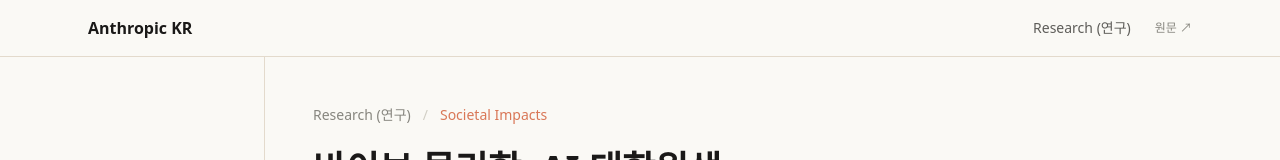
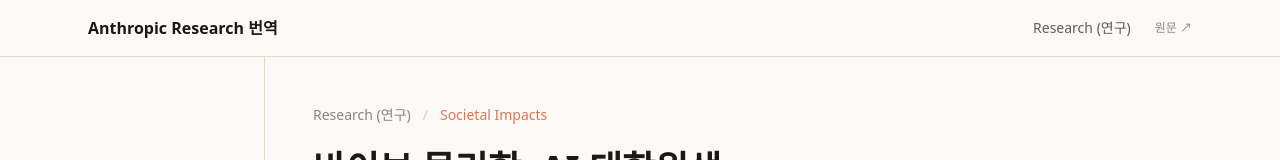
Before and after one commit to ITlearning/Anthropic-Research-KR, a Next.js app: page /research/vibe-physics in a window 1280 px wide. Shown: the top 160 px of the page. Built offline with nearby package versions, Linux system fonts and the light colour scheme; a web font is replaced by a local one.

Commit message:
chore: 사이트명 'Anthropic KR' → 'Anthropic Research 번역' 변경

```diff
--- a/app/layout.tsx
+++ b/app/layout.tsx
@@ -5,8 +5,8 @@ import { Header } from '@/components/layout/Header'
 import { Footer } from '@/components/layout/Footer'
 
 export const metadata: Metadata = {
-  title: 'Anthropic Research KR — 한국어 번역',
-  description: 'Anthropic 리서치 논문 및 글의 한국어 번역 아카이브입니다.',
+  title: 'Anthropic Research 번역',
+  description: 'Anthropic 리서치 글의 한국어 번역 아카이브입니다. 비영리 목적으로 운영됩니다.',
 }
 
 export default function RootLayout({ children }: { children: React.ReactNode }) {
--- a/app/research/[slug]/page.tsx
+++ b/app/research/[slug]/page.tsx
@@ -22,7 +22,7 @@ export async function generateMetadata({ params }: Props) {
   const article = await getArticleBySlug(params.slug)
   if (!article) return {}
   return {
-    title: `${article.title} — Anthropic KR`,
+    title: `${article.title} — Anthropic Research 번역`,
     description: article.summary,
   }
 }
--- a/components/layout/Header.tsx
+++ b/components/layout/Header.tsx
@@ -8,7 +8,7 @@ export function Header() {
           href="/"
           className="font-sans font-semibold text-slate-custom-900 hover:text-clay transition-colors"
         >
-          Anthropic KR
+          Anthropic Research 번역
         </Link>
         <div className="flex items-center gap-6 text-sm">
           <Link
```
